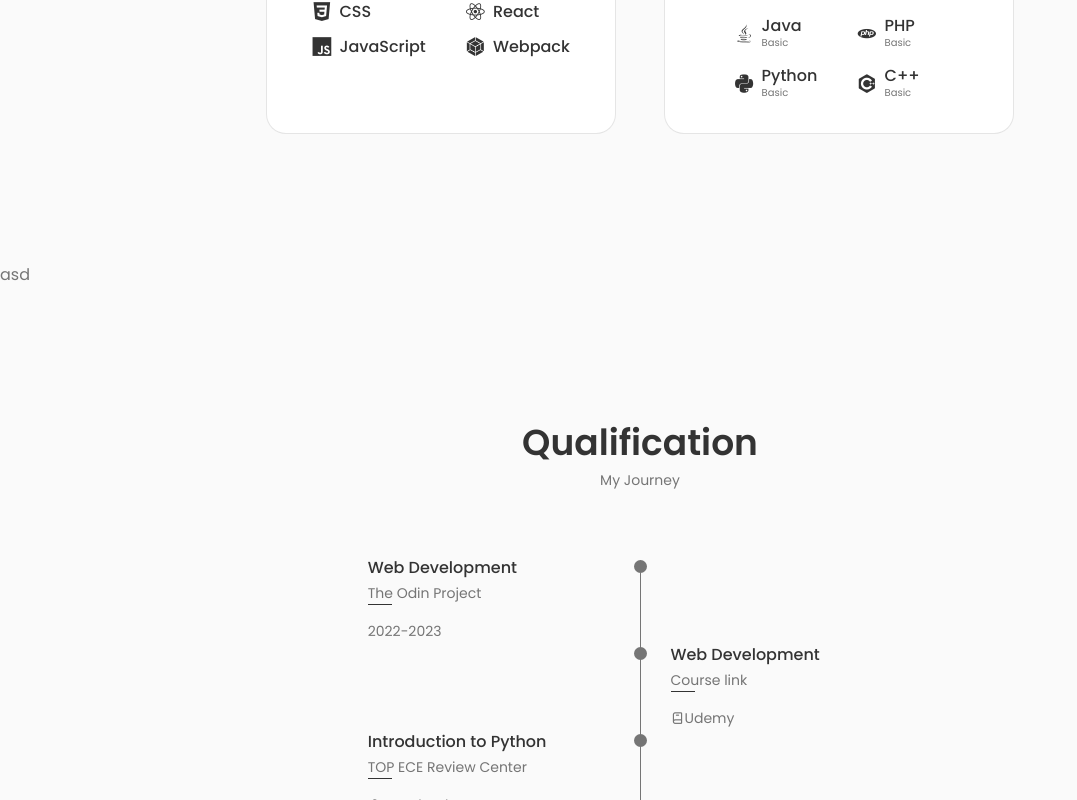
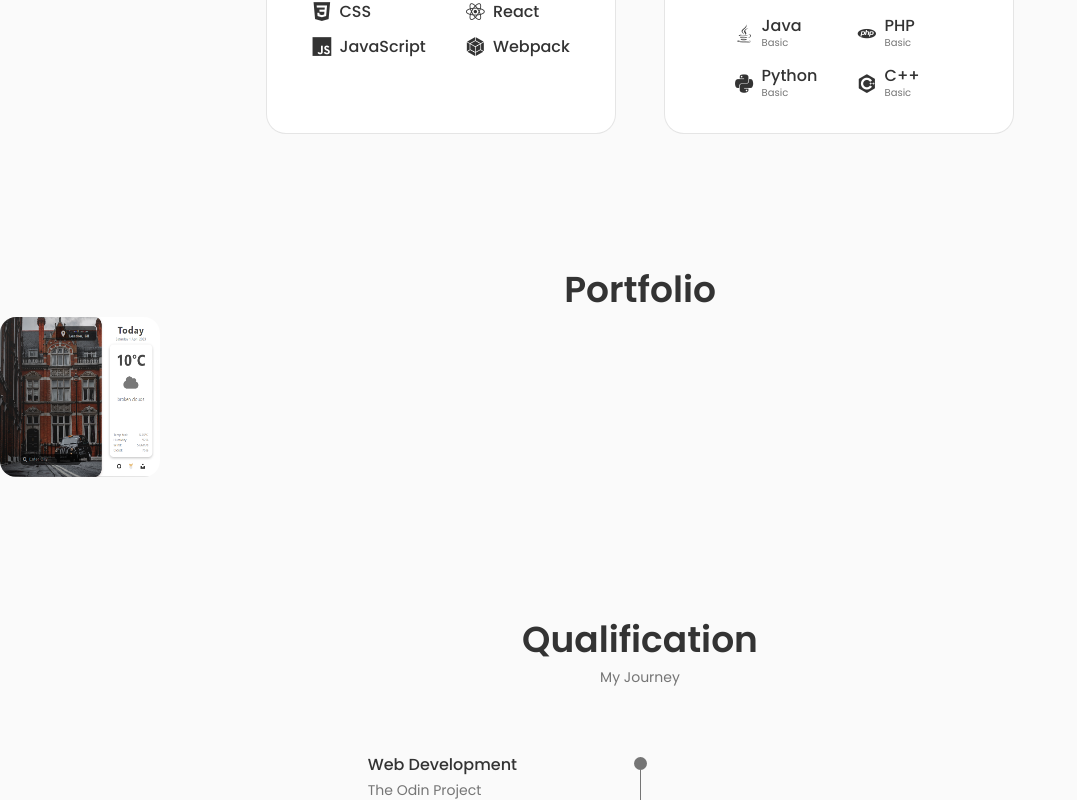
Before and after one commit to hayaman3/portfolio, a React (Create React App) app: page / in a window 1280 px wide. Shown: the part 1626-2426 px from the top of the page, without its empty margins (0-1077 px from the left). Built offline with nearby package versions, Linux system fonts and the light colour scheme.

Commit message:
changed folder of assets

```diff
--- a/package.json
+++ b/package.json
@@ -14,8 +14,8 @@
     "web-vitals": "^2.1.4"
   },
   "scripts": {
-    "start": "export SET NODE_OPTIONS=--openssl-legacy-provider && react-scripts start",
-    "build": "export SET NODE_OPTIONS=--openssl-legacy-provider && react-scripts build",
+    "start": "react-scripts start",
+    "build": "react-scripts build",
     "test": "react-scripts test",
     "eject": "react-scripts eject"
   },
--- a/src/App.jsx
+++ b/src/App.jsx
@@ -1,5 +1,5 @@
 import React from 'react';
-import './assets/CSS/app.css';
+import './app.css';
 import Header from './components/header/Header';
 import Home from './components/home/Home';
 import About from './components/about/About';
--- a/src/components/portfolio/Porfolio.jsx
+++ b/src/components/portfolio/Porfolio.jsx
@@ -1,10 +1,20 @@
 import React from 'react';
 import './portfolio.css';
+import weatherShort from './images/weather-short.png';
 
 function Portfolio() {
   return (
     <section className="portfolio section">
-      <div className="portfolio-card">asd</div>
+      <h2 className="section-title">Portfolio</h2>
+      <div>
+        <div className="portfolio-card">
+          <img
+            src={weatherShort}
+            alt="Weather-short"
+            className="portfolio-image-short"
+          />
+        </div>
+      </div>
     </section>
   );
 }
--- a/src/components/portfolio/portfolio.css
+++ b/src/components/portfolio/portfolio.css
@@ -0,0 +1,5 @@
+.portfolio-image-short {
+  height: 10rem;
+  width: 10rem;
+  border-radius: 1rem;
+}
```
Also changed, not shown: src/app.css (renamed from src/assets/CSS/app.css), src/components/portfolio/images/weather-short.png (added).
